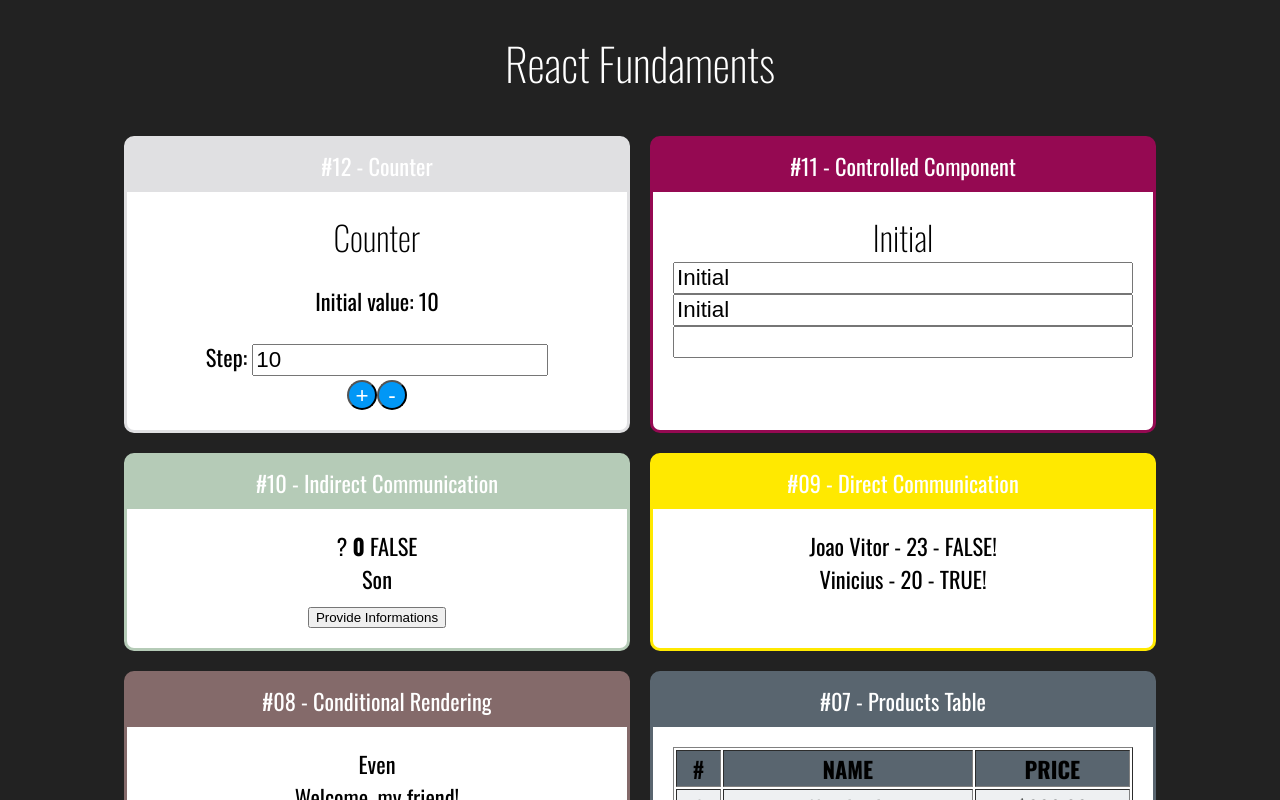
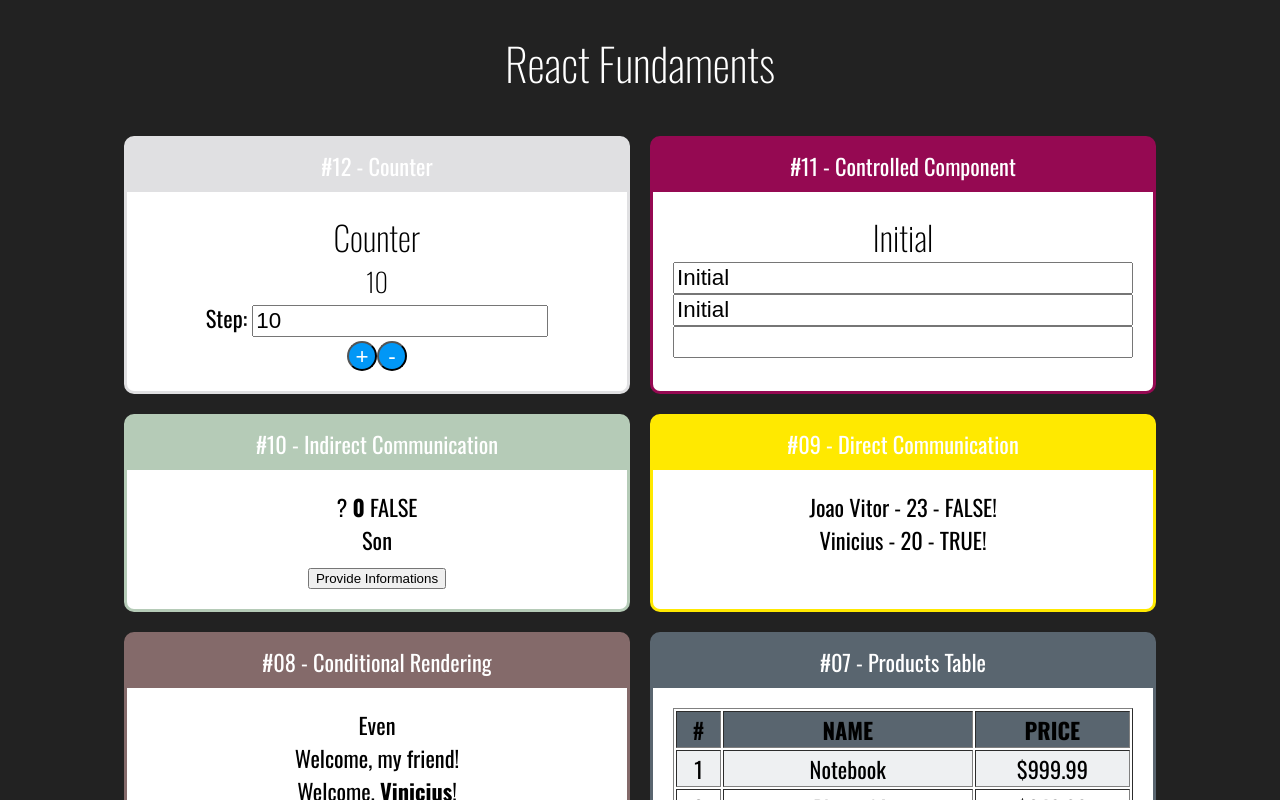
Before and after one commit to viniciusferrmendes/react-redux, a React (Create React App) app in the folder react-fundaments/: page / in a window 1280 px wide. Shown: the top 800 px of the page. Built offline with nearby package versions, Linux system fonts and the light colour scheme.

Commit message:
counter 2

```diff
--- /dev/null
+++ b/react-fundaments/src/components/counter/Buttons.jsx
@@ -0,0 +1,11 @@
+import React from "react";
+
+export default ({ setIncrement, setDecrement }) => {
+
+    return (
+        <div>
+            <button onClick={setIncrement}>+</button>
+            <button onClick={setDecrement}>-</button>
+        </div>
+    );
+}
--- a/react-fundaments/src/components/counter/Counter.jsx
+++ b/react-fundaments/src/components/counter/Counter.jsx
@@ -1,4 +1,8 @@
 import React, { Component } from "react";
+
+import Display from "./Display";
+import StepForm from "./StepForm";
+import Buttons from "./Buttons";
 
 import "./Counter.css";
 
@@ -8,6 +12,12 @@ export default class Counter extends Component {
         number: this.props.initialValue || 0,
         step: this.props.step || 5,
     };
+
+    setStep = newStep => {
+        this.setState({
+            step: newStep
+        })
+    }
 
     increment = () => {
         this.setState({
@@ -21,23 +31,13 @@ export default class Counter extends Component {
         });
     }
 
-    setStep = e => {
-        this.setState({
-            step: + e.target.value
-        })
-    }
-
     render() {
         return (
             <div className="Counter">
                 <h2>Counter</h2>
-                <p>Initial value: {this.state.number}</p>
-                <div>
-                    <label htmlFor="stepInput">Step: </label>
-                    <input id="stepInput" type="number" value={this.state.step} onChange={this.setStep} />
-                </div>
-                <button onClick={this.increment}>+</button>
-                <button onClick={this.decrement}>-</button>
+                <Display number={this.state.number} />
+                <StepForm step={this.state.step} setStep={this.setStep} />
+                <Buttons setIncrement={this.increment} setDecrement={this.decrement} />
             </div>
         );
     }
--- /dev/null
+++ b/react-fundaments/src/components/counter/Display.jsx
@@ -0,0 +1,7 @@
+import React from "react";
+
+export default ({ number }) => {
+    return (
+        <h3>{number}</h3>
+    );
+}
--- /dev/null
+++ b/react-fundaments/src/components/counter/StepForm.jsx
@@ -0,0 +1,10 @@
+import React from "react";
+
+export default ({ step, setStep }) => {
+    return (
+        <div>
+            <label htmlFor="stepInput">Step: </label>
+            <input id="stepInput" type="number" value={step} onChange={e => setStep(+e.target.value)} />
+        </div>
+    );
+}
```
